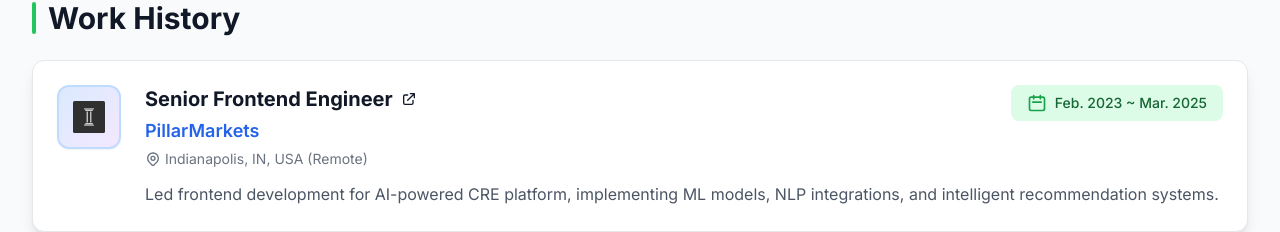
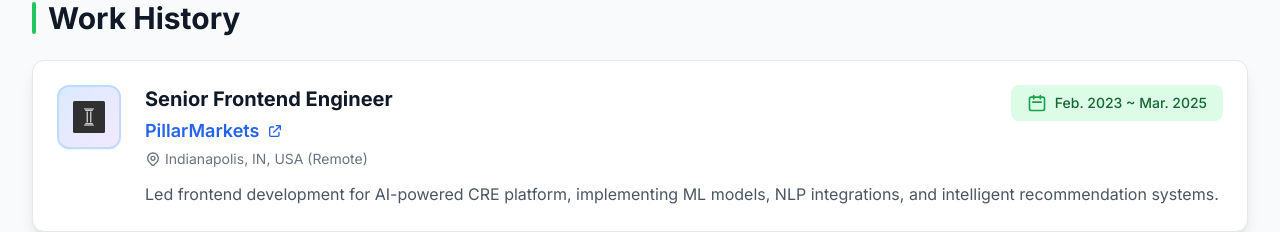
Before and after one commit to braveheart-star/daves-piedad, a Next.js app: page /resume in a window 1280 px wide. Shown: the part 479-711 px from the top of the page. Built offline with nearby package versions, Linux system fonts and the light colour scheme.

Commit message:
Resume: move company links off job titles

```diff
--- a/src/app/resume/page.tsx
+++ b/src/app/resume/page.tsx
@@ -159,24 +159,24 @@ export default function Resume() {
                   <div className="flex flex-col md:flex-row md:items-start md:justify-between gap-4 mb-3">
                     <div>
                       <h3 className="text-xl font-bold text-gray-900 dark:text-white mb-1">
+                        {job.position}
+                      </h3>
+                      <p className="text-lg font-semibold text-blue-600 dark:text-blue-400">
                         {job.url ? (
                           <a
                             href={job.url}
                             target="_blank"
                             rel="noopener noreferrer"
-                            className="hover:text-blue-600 dark:hover:text-blue-400 transition-colors inline-flex items-center gap-2"
+                            className="hover:text-blue-700 dark:hover:text-blue-300 transition-colors inline-flex items-center gap-2"
                           >
-                            {job.position}
+                            {job.company}
                             <svg className="w-4 h-4" fill="none" stroke="currentColor" viewBox="0 0 24 24">
                               <path strokeLinecap="round" strokeLinejoin="round" strokeWidth={2} d="M10 6H6a2 2 0 00-2 2v10a2 2 0 002 2h10a2 2 0 002-2v-4M14 4h6m0 0v6m0-6L10 14" />
                             </svg>
                           </a>
                         ) : (
-                          job.position
+                          job.company
                         )}
-                      </h3>
-                      <p className="text-lg font-semibold text-blue-600 dark:text-blue-400">
-                        {job.company}
                       </p>
                       {job.location && (
                         <p className="text-sm text-gray-500 dark:text-gray-400 mt-1 flex items-center gap-1">
```
